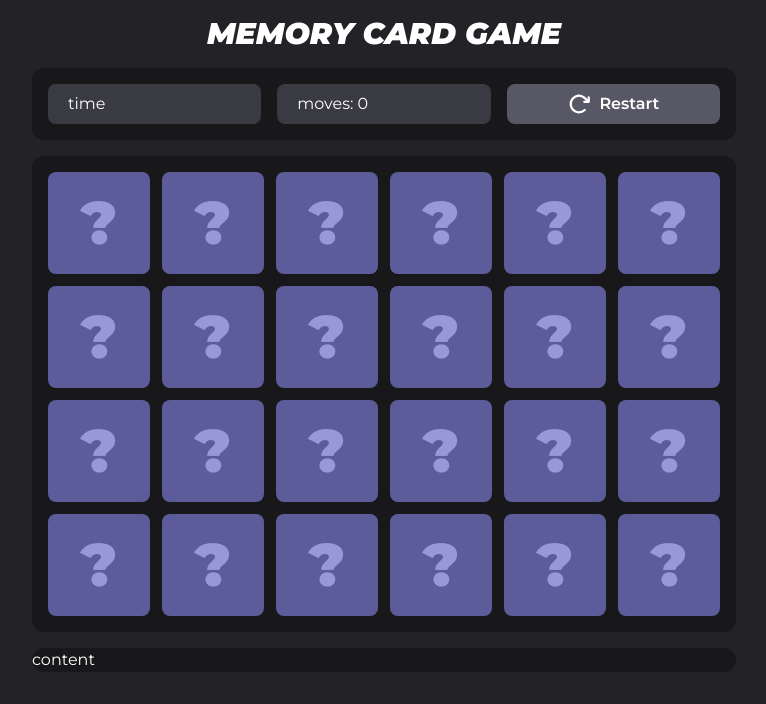
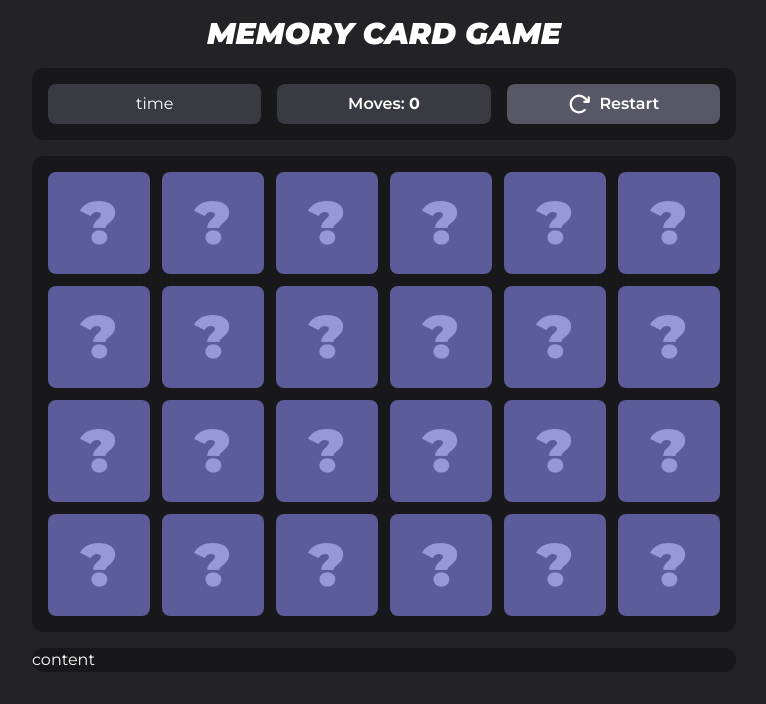
Before and after one commit to chmery/memory-card-game, a React (Vite) app: page / in a window 1280 px wide. Shown: the top 704 px of the page, without its empty margins (256-1022 px from the left). Built offline with nearby package versions, Linux system fonts and the light colour scheme.

Commit message:
moves count improvement

```diff
--- a/src/App.tsx
+++ b/src/App.tsx
@@ -47,8 +47,8 @@ function App() {
     };
 
     const [cards, setCards] = useState<Card[]>(() => getNewBoard());
+    const [movesCount, setMovesCount] = useState(0);
     const flippedCards = useRef<Card[] | []>([]);
-    const moveCount = useRef(0);
 
     const handleCardFlip = (id: string) => {
         const updatedCards = cards.map((prevCard) =>
@@ -64,7 +64,7 @@ function App() {
         }
 
         if (flippedCards.current.length === 3) {
-            moveCount.current++;
+            setMovesCount((prevMovesCount) => ++prevMovesCount);
 
             setCards((prevCards) =>
                 prevCards.map((prevCard) => {
@@ -90,13 +90,13 @@ function App() {
 
     const handleReset = () => {
         setCards(getNewBoard);
-        moveCount.current = 0;
+        setMovesCount(0);
     };
 
     return (
         <main className="max-w-[45rem] m-auto mt-4 px-2">
             <h1 className="text-3xl italic font-black text-center mb-4">MEMORY CARD GAME</h1>
-            <UpperPanel onReset={handleReset} moveCount={moveCount.current} />
+            <UpperPanel onReset={handleReset} movesCount={movesCount} />
             <CardsBoard cards={cards} onFlip={handleCardFlip} />
             <div className="bg-secondary700 rounded-xl">content</div>
         </main>
--- a/src/components/UpperPanel.tsx
+++ b/src/components/UpperPanel.tsx
@@ -2,14 +2,16 @@ import { ResetArrow } from "../assets/ResetArrow";
 
 interface Props {
     onReset: () => void;
-    moveCount: number;
+    movesCount: number;
 }
 
-export const UpperPanel = ({ onReset, moveCount }: Props) => {
+export const UpperPanel = ({ onReset, movesCount }: Props) => {
     return (
         <div className="bg-secondary700 rounded-xl mb-4 flex gap-4 justify-between p-4">
-            <div className="p-2 bg-secondary500 px-5 rounded-lg flex-1">time</div>
-            <div className="p-2 bg-secondary500 px-5 rounded-lg flex-1">moves: {moveCount}</div>
+            <div className="p-2 bg-secondary500 px-5 rounded-lg flex-1 text-center">time</div>
+            <div className="p-2 bg-secondary500 px-5 rounded-lg flex-1 font-semibold text-center">
+                Moves: <span className="font-bold">{movesCount}</span>
+            </div>
             <button
                 onClick={onReset}
                 className="bg-secondary400 font-semibold gap-2 flex-1 flex justify-center items-center rounded-lg hover:bg-secondary200 transition px-5"
```
